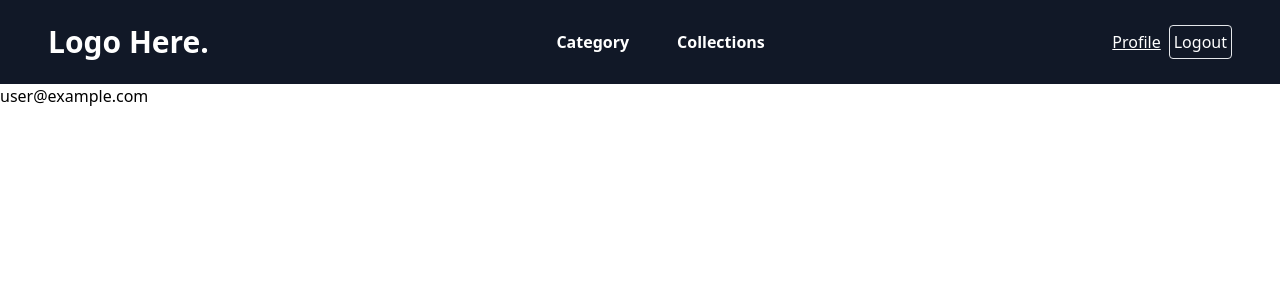
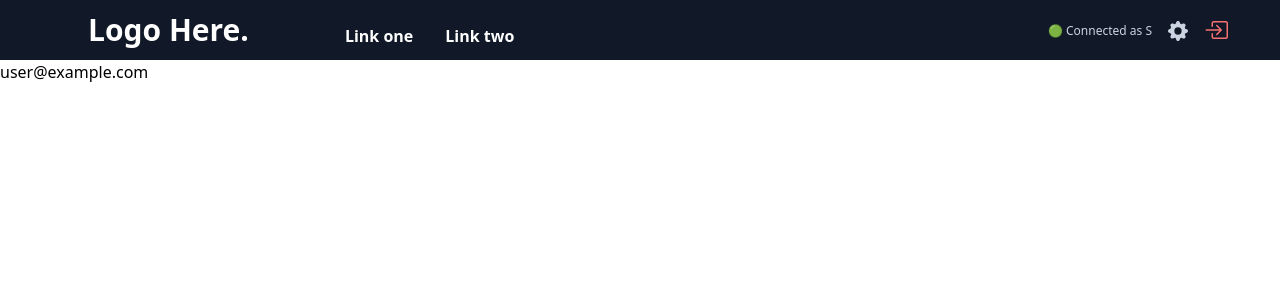
Before and after one commit to Samuel-Marien/free_game_app, a Next.js app: page / in a window 1280 px wide. Shown: the top 300 px of the page. Built offline with nearby package versions, Linux system fonts and the light colour scheme; no server answers; sample sign-in values are in the browser's storage.

Commit message:
add custom session props

```diff
--- a/components/Navbar.js
+++ b/components/Navbar.js
@@ -1,14 +1,18 @@
 import React from 'react'
 import Link from 'next/link'
 import { useSession, signOut } from 'next-auth/react'
-import { BsPersonSquare } from 'react-icons/bs'
+import {
+  BsPersonSquare,
+  BsFillGearFill,
+  BsBoxArrowInRight
+} from 'react-icons/bs'
 import { IoMdMenu } from 'react-icons/io'
 
 const Navbar = () => {
   const { data: session, status } = useSession()
   // const loading = status === 'loading'
 
-  // console.log(session)
+  console.log(session)
   console.log(status)
 
   const logoutHandler = () => {
@@ -16,26 +20,29 @@ const Navbar = () => {
   }
 
   return (
-    <div className="flex flex-wrap place-items-top">
-      <section className="relative mx-auto">
-        <nav className="flex justify-between bg-gray-900 text-white w-screen">
-          <div className="px-5 xl:px-12 py-6 flex w-full items-center">
+    <div className="flex">
+      <section>
+        <nav className="flex bg-gray-900 text-white w-screen  ">
+          <div className="px-5 xl:px-12 py-3 flex justify-between w-full   items-end">
+            <div className="w-max flex justify-between items-end  ml-10  ">
               <Link className="text-3xl font-bold font-heading" href="/">
                 Logo Here.
               </Link>
-            <ul className="hidden md:flex px-4 mx-auto font-semibold font-heading space-x-12">
+              <ul className="hidden md:flex font-semibold font-heading space-x-8 ml-24">
                 <li>
                   <Link className="hover:text-gray-200" href="/">
-                  Category
+                    Link one
                   </Link>
                 </li>
                 <li>
                   <Link className="hover:text-gray-200" href="/">
-                  Collections
+                    Link two
                   </Link>
                 </li>
               </ul>
-            <div className="hidden xl:flex items-center space-x-5">
+            </div>
+
+            <div className="hidden xl:flex space-x-5">
               <ul className="flex gap-x-2 items-center hover:text-gray-200">
                 {!session && (
                   <li>
@@ -46,9 +53,16 @@ const Navbar = () => {
                 )}
 
                 {session && (
-                  <li>
+                  <li className=" p-1 rounded text-slate-300 text-xl">
+                    <p className="text-xs">
+                      🟢 Connected as <span>{session.user.name[0]}</span>
+                    </p>
+                  </li>
+                )}
+                {session && (
+                  <li className=" p-1 rounded text-slate-300 text-xl">
                     <Link className="underline" href="/profilePage">
-                      Profile
+                      <BsFillGearFill />
                     </Link>
                   </li>
                 )}
@@ -56,20 +70,19 @@ const Navbar = () => {
                   <li>
                     <button
                       onClick={logoutHandler}
-                      className="border p-1 rounded"
+                      className=" p-1 rounded text-red-400 text-2xl"
                     >
-                      Logout
+                      <BsBoxArrowInRight />
                     </button>
                   </li>
                 )}
               </ul>
             </div>
+            {/* <!-- Responsive navbar --> */}
+            <button className="self-center  xl:hidden" href="#">
+              <IoMdMenu />
+            </button>
           </div>
-
-          {/* <!-- Responsive navbar --> */}
-          <a className="self-center mr-12 xl:hidden" href="#">
-            <IoMdMenu />
-          </a>
         </nav>
       </section>
     </div>
--- a/pages/api/auth/[...nextauth].js
+++ b/pages/api/auth/[...nextauth].js
@@ -34,13 +34,17 @@ export const authOptions = {
           client.close()
           throw new Error('Could not log in!!')
         }
+        console.log('**************')
+        console.log(user)
+        console.log('**************')
+        client.close()
+        return { email: user.email, name: [user.firstName, user.lastName] }
+      },
 
-        client.close()
-        return { email: user.email }
-      },
       credentials: {
         email: {},
-        password: {}
+        password: {},
+        name: {}
       }
     })
   ]
```
Lines whose indentation alone changed are shown as unchanged.
